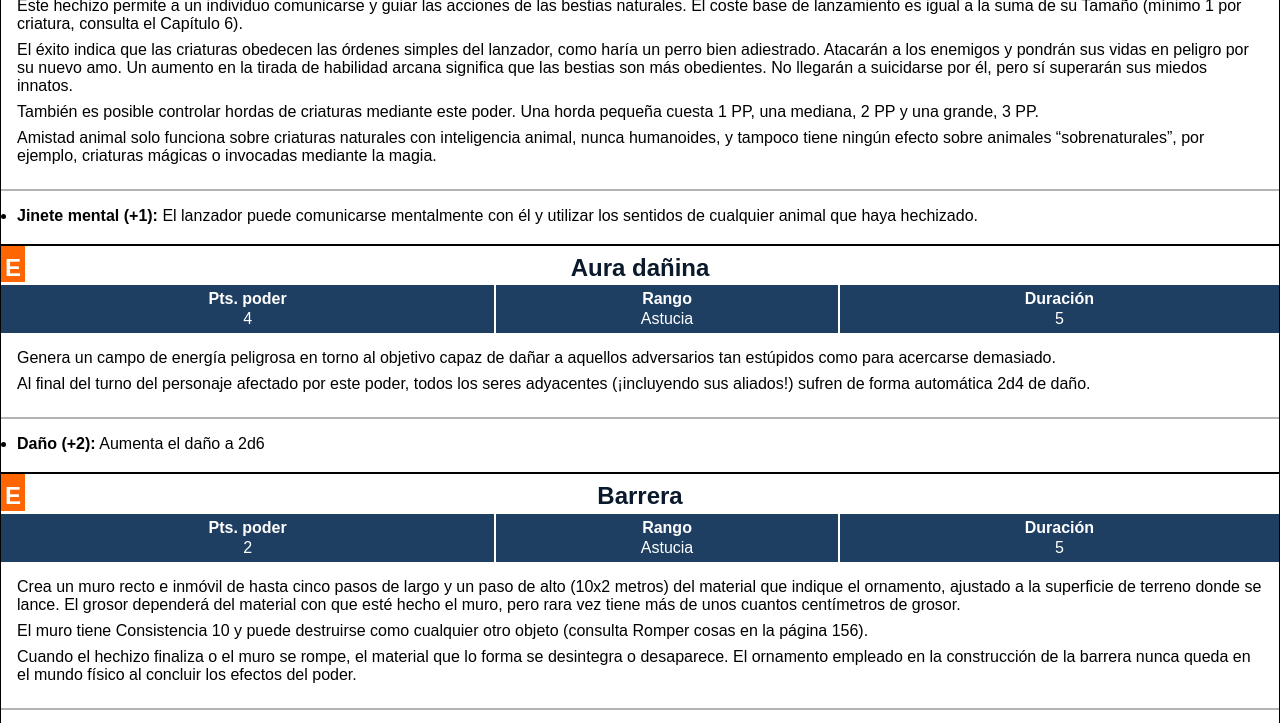
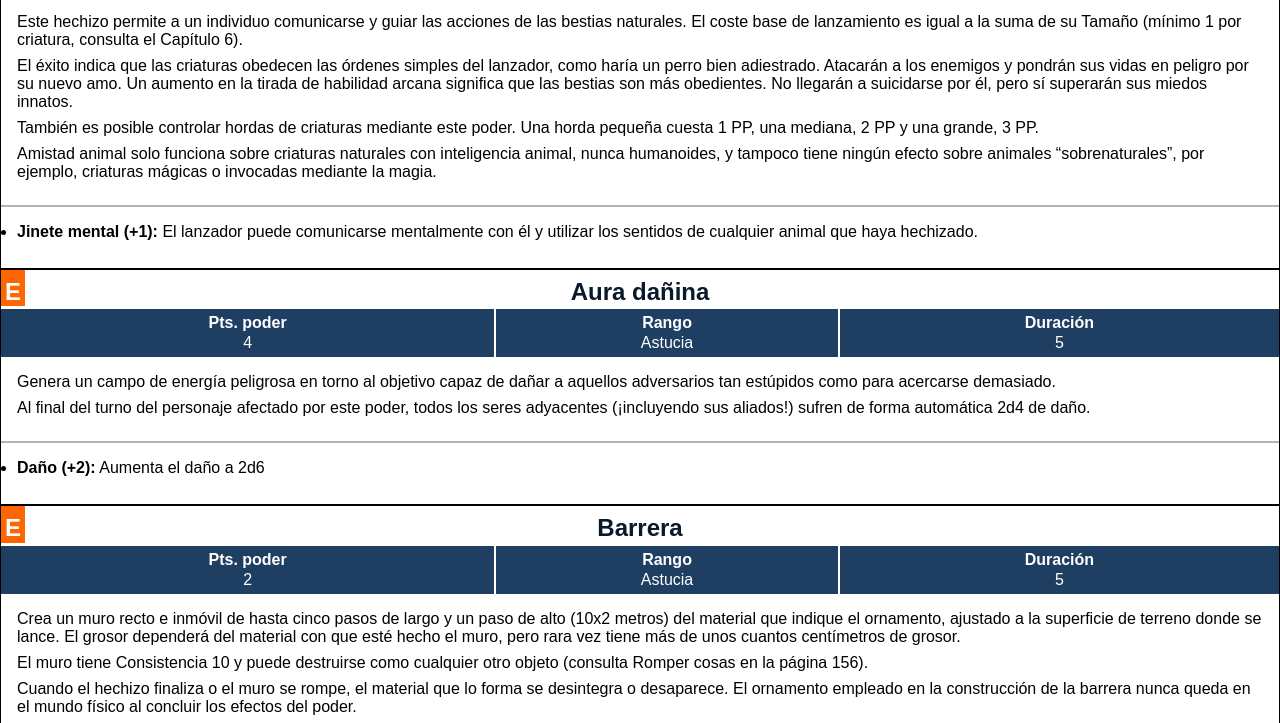
Before and after one commit to FCalabria/swade-poderes, a plain HTML site: page index.html in a window 1280 px wide. Shown: the part 739-1462 px from the top of the page. Drawn offline with Linux system fonts and the light colour scheme.

Commit message:
adjust font size

```diff
--- a/index.html
+++ b/index.html
@@ -1126,7 +1126,7 @@
         grid-template-columns: 1fr;
       }
       .card {
-        font-size: 16px;
+        font-size: 1rem;
         height: auto;
       }
       .card__level {
@@ -1142,7 +1142,7 @@
         background-color: #1e3e62;
       }
       .card__body {
-        font-size: 16px;
+        font-size: 1rem;
       }
       .card__body p {
         margin-block-end: 0.5rem;
@@ -1152,6 +1152,9 @@
       }
       .card__modifications:has(li) {
         padding: 1rem;
+      }
+      .card__modifications li {
+        padding-block-end: 0.5rem;
       }
     }
   </style>
```
